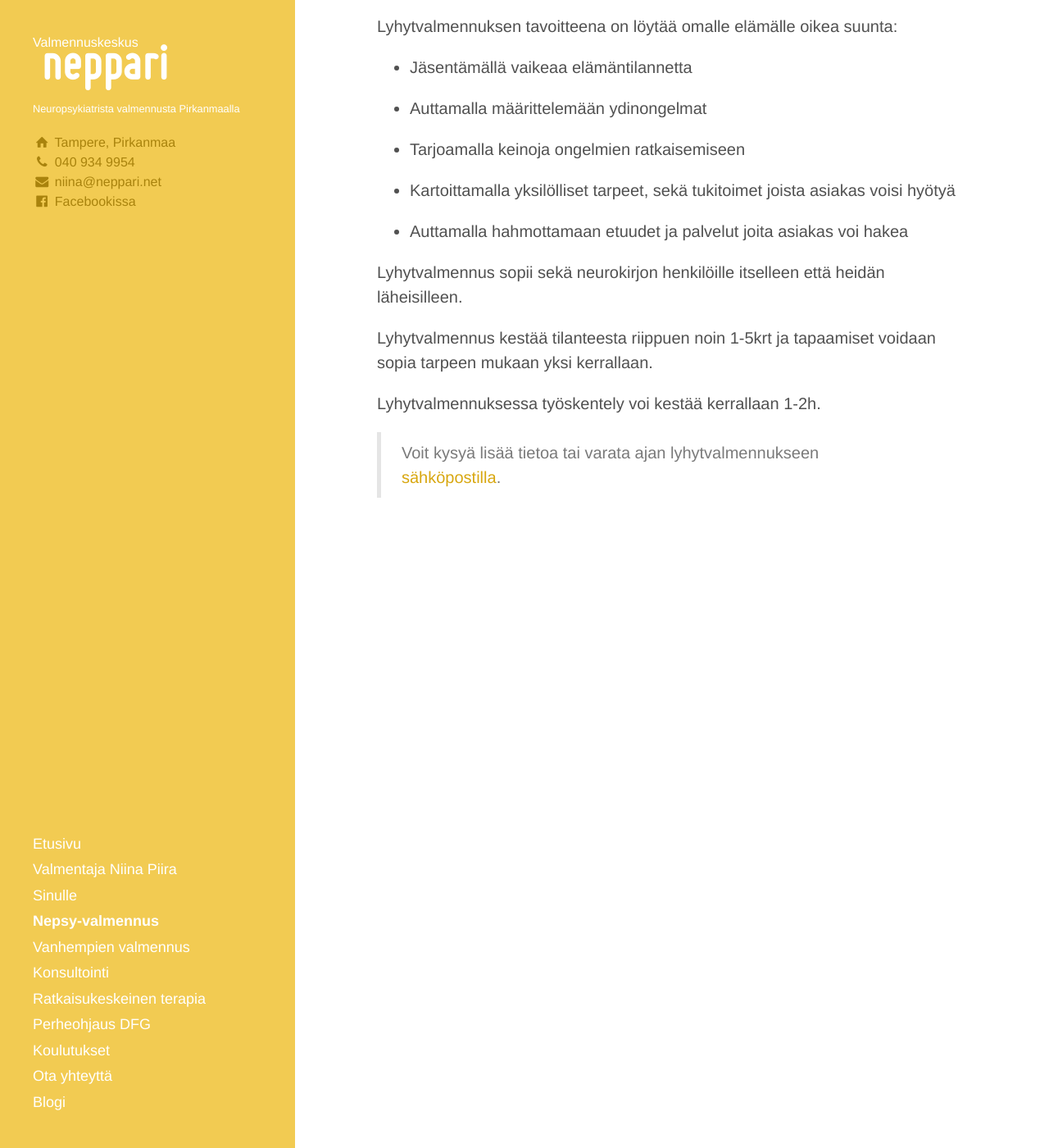
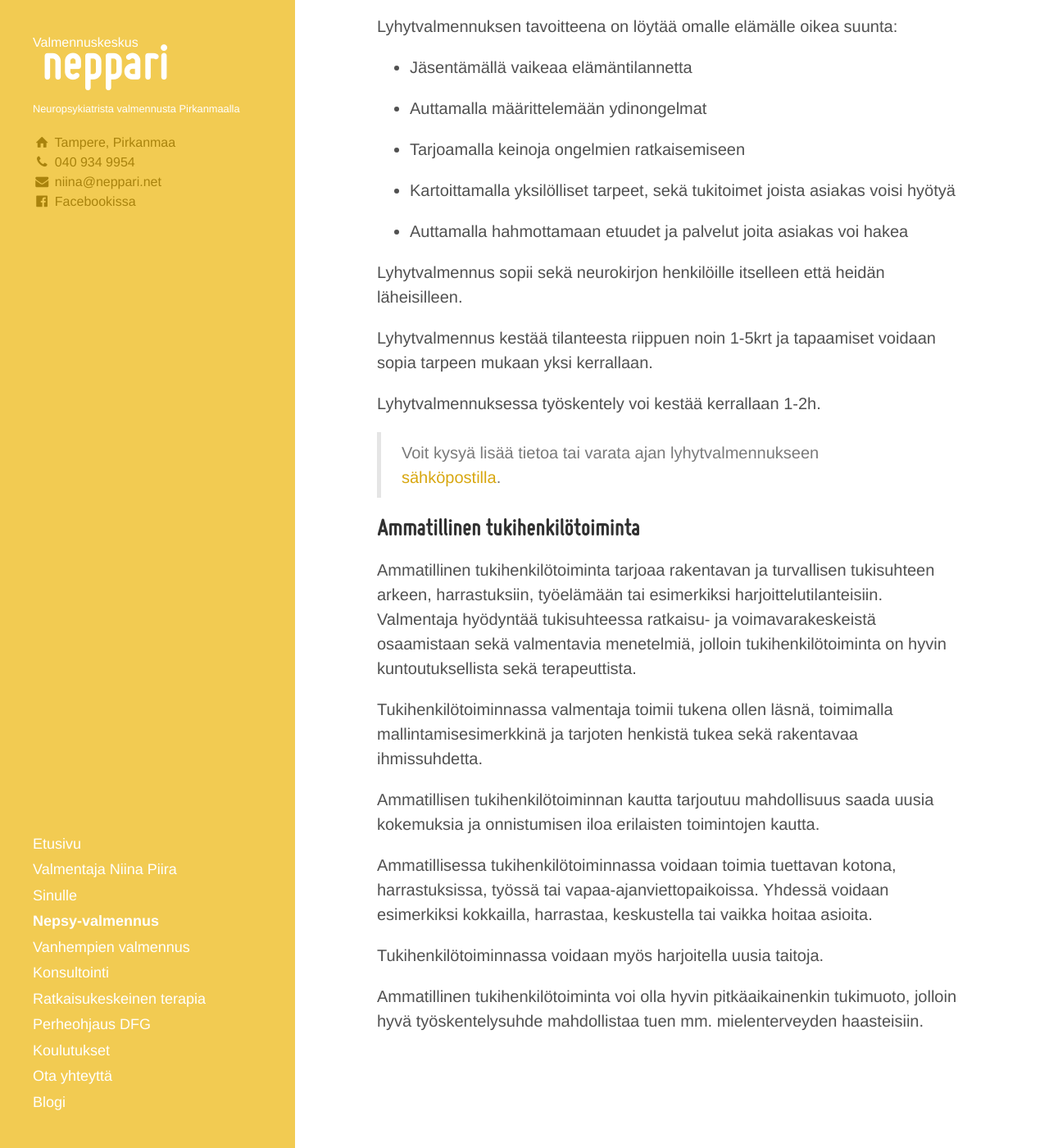
Before and after one commit to niinapiira/neppari.net, a Jekyll site: the page built from nepsy-valmennus.md, in a window 1280 px wide and 1400 px high, scrolled down 1979 px. Shown: the whole window at 82% size. Built offline with Jekyll 4.4.1, drawn with Linux system fonts in a browser that asks for light colours.

Commit message:
Update nepsy-valmennus.md

```diff
--- a/nepsy-valmennus.md
+++ b/nepsy-valmennus.md
@@ -74,3 +74,17 @@ Lyhytvalmennus kestää tilanteesta riippuen noin 1-5krt ja tapaamiset voidaan s
 Lyhytvalmennuksessa työskentely voi kestää kerrallaan 1-2h.
 
 > Voit kysyä lisää tietoa tai varata ajan lyhytvalmennukseen [sähköpostilla](/ota-yhteytta).
+
+## Ammatillinen tukihenkilötoiminta
+
+Ammatillinen tukihenkilötoiminta tarjoaa rakentavan ja turvallisen tukisuhteen arkeen, harrastuksiin, työelämään tai esimerkiksi harjoittelutilanteisiin. Valmentaja hyödyntää tukisuhteessa ratkaisu- ja voimavarakeskeistä osaamistaan sekä valmentavia menetelmiä, jolloin tukihenkilötoiminta on hyvin kuntoutuksellista sekä terapeuttista.
+
+Tukihenkilötoiminnassa valmentaja toimii tukena ollen läsnä, toimimalla mallintamisesimerkkinä ja tarjoten henkistä tukea sekä rakentavaa ihmissuhdetta.
+
+Ammatillisen tukihenkilötoiminnan kautta tarjoutuu mahdollisuus saada uusia kokemuksia ja onnistumisen iloa erilaisten toimintojen kautta.
+
+Ammatillisessa tukihenkilötoiminnassa voidaan toimia tuettavan kotona, harrastuksissa, työssä tai vapaa-ajanviettopaikoissa. Yhdessä voidaan esimerkiksi kokkailla, harrastaa, keskustella tai vaikka hoitaa asioita.
+
+Tukihenkilötoiminnassa voidaan myös harjoitella uusia taitoja.
+
+Ammatillinen tukihenkilötoiminta voi olla hyvin pitkäaikainenkin tukimuoto, jolloin hyvä työskentelysuhde mahdollistaa tuen mm. mielenterveyden haasteisiin.
```
